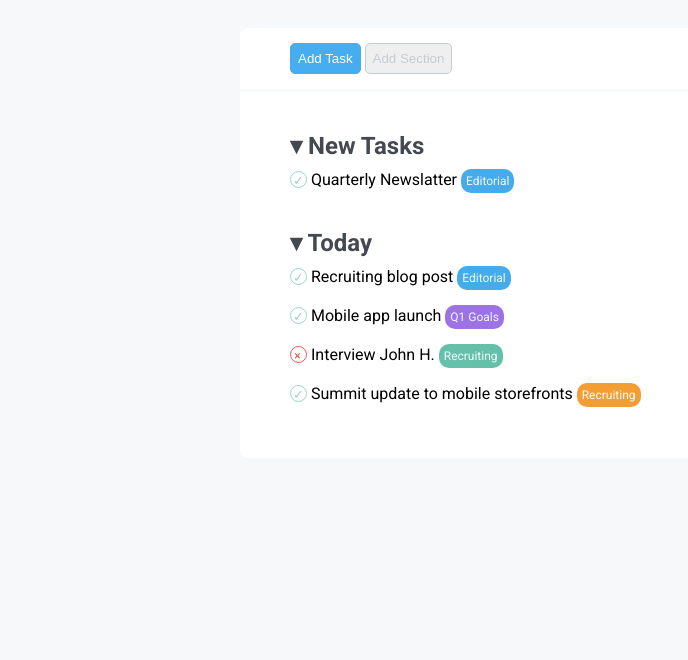
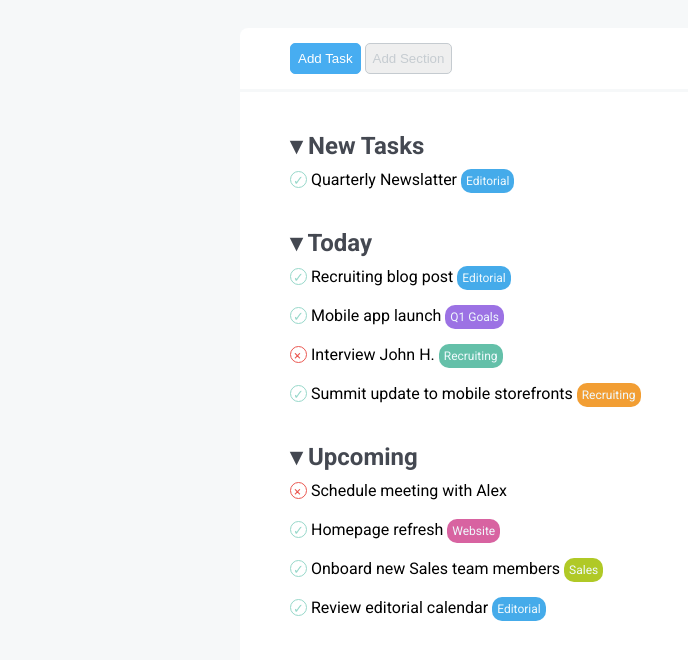
Before and after one commit to LeleGuidi/html-css-toboolist, a plain HTML site: page index.html in a window 1280 px wide. Shown: the part 82-742 px from the top of the page, without its empty margins (0-688 px from the left). Drawn offline with Linux system fonts and the light colour scheme.

Commit message:
Completata sezione Upcoming

```diff
--- a/css/style.css
+++ b/css/style.css
@@ -115,3 +115,11 @@ h2 {
 .label-mobile {
     background-color: #f29e33;
 }
+
+.label-website {
+    background-color: #d863a1;
+}
+
+.label-sales {
+    background-color: #b0c926;
+}
--- a/index.html
+++ b/index.html
@@ -57,6 +57,26 @@
                     </div>
                 </section>
                 <!-- /sezione Today  -->
+                <!-- sezione Upcoming  -->
+                <section>
+                    <h2>&#x25BE; Upcoming</h2>
+                    <div class="single-tasks">
+                        <span class="circle circle-red">&#215;</span> Schedule meeting with Alex
+                    </div>
+                    <div class="single-tasks">
+                        <span class="circle circle-green">&check;</span> Homepage refresh
+                        <span class="label label-website">Website</span>
+                    </div>
+                    <div class="single-tasks">
+                        <span class="circle circle-green">&check;</span> Onboard new Sales team members
+                        <span class="label label-sales">Sales</span>
+                    </div>
+                    <div class="single-tasks">
+                        <span class="circle circle-green">&check;</span> Review editorial calendar
+                        <span class="label label-editorial">Editorial</span>
+                    </div>
+                </section>
+                <!-- /sezione Upcoming  -->
             </div>
             <!-- contenitore tasks  -->
         </main>
```
